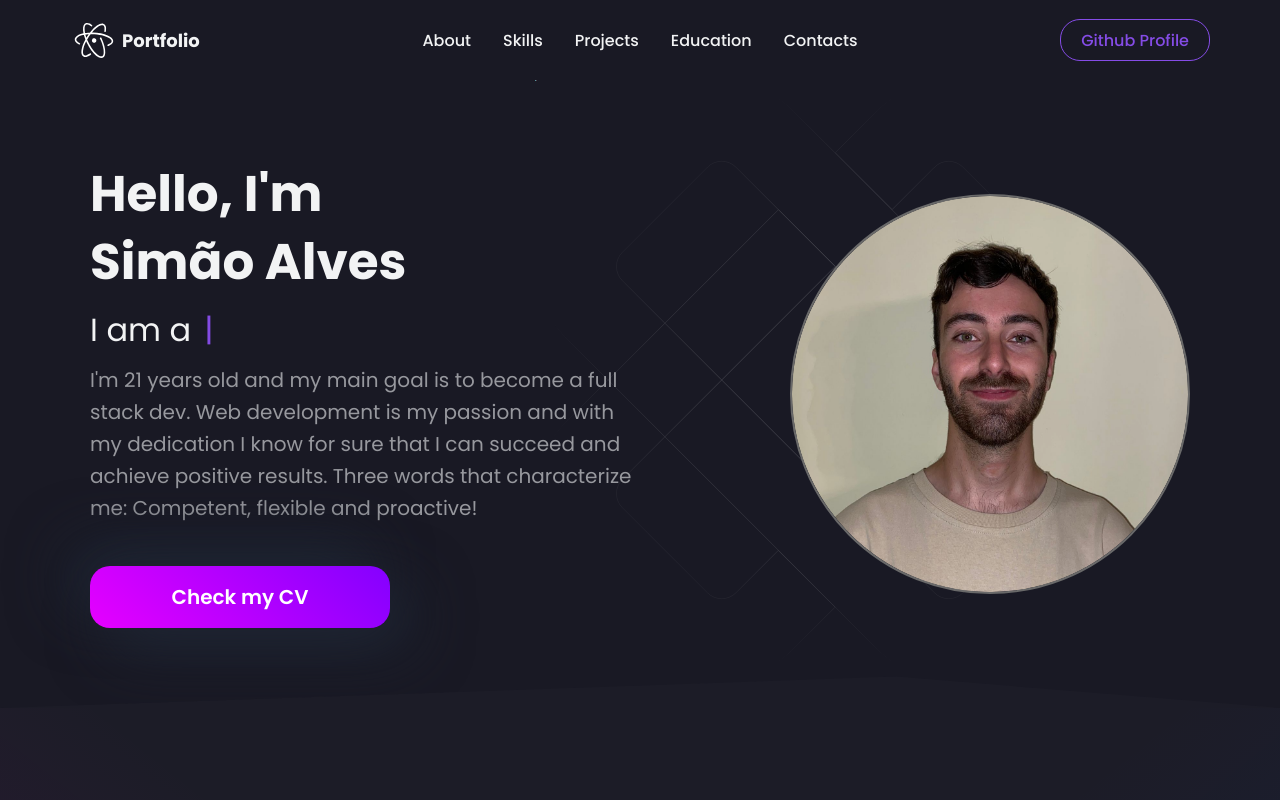
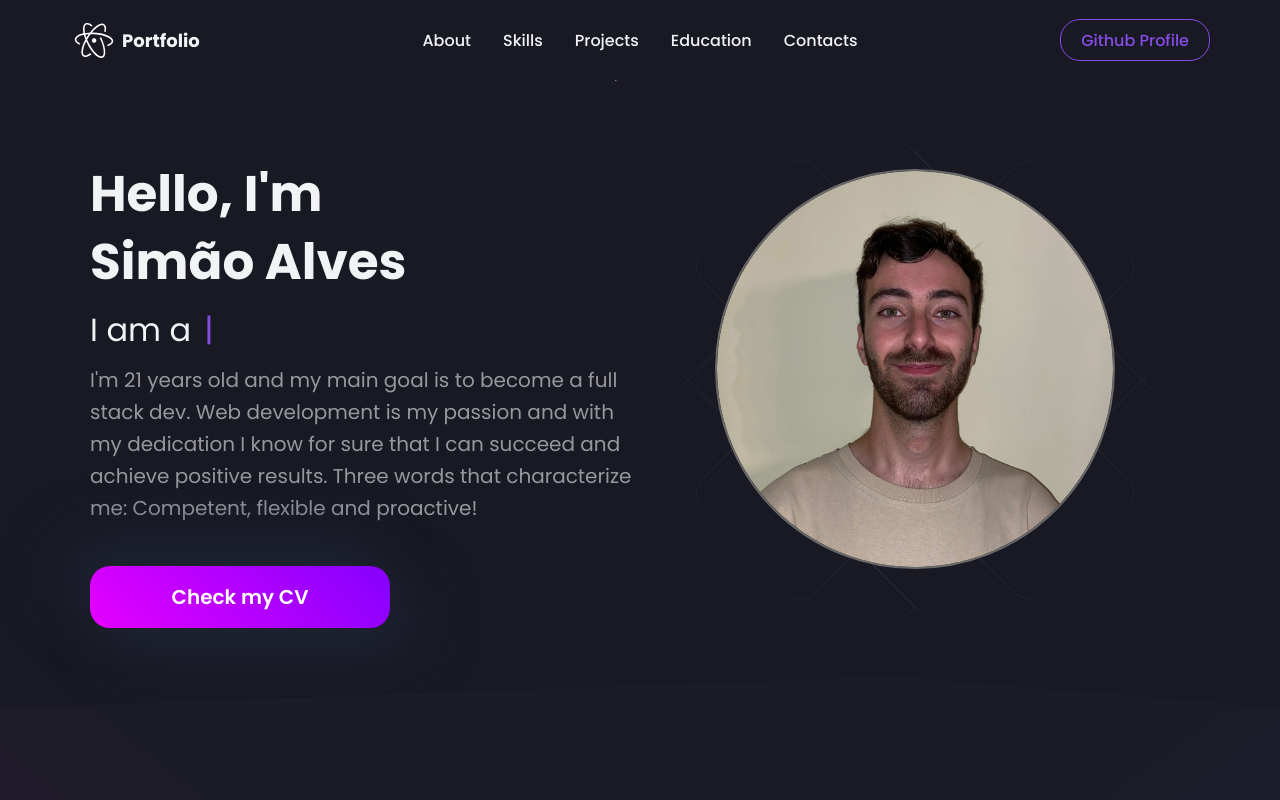
Before and after one commit to SimaoMachadoAlves/React-Web_Portfolio, a React (Create React App) app: page / in a window 1280 px wide. Shown: the top 800 px of the page. Built offline with nearby package versions, Linux system fonts and the light colour scheme.

Commit message:
Adjustments to HeroBg dimensions

```diff
--- a/src/components/HeroSection/index.js
+++ b/src/components/HeroSection/index.js
@@ -43,12 +43,18 @@ const HeroBg = styled.div`
   transform: translateX(-50%) translateY(-50%);
 
   @media screen and (max-width: 1280px) {
-    width: 82%;
+    width: 94.5%;
+  }
+
+  @media screen and (max-width: 1024px) {
+    padding-top: 4rem;
+    width: 50%;
   }
 
   @media screen and (max-width: 960px) {
     justify-content: center;
     padding: 0 0px;
+    width: 90%;
   }
 
   z-index: -1;
@@ -96,6 +102,14 @@ export const HeroRightContainer = styled.div`
   order: 2;
   justify-content: end;
   gap: 12px;
+
+  @media screen and (max-width: 1280px) {
+    order: 1;
+    justify-content: center;
+    align-items: center;
+    margin-bottom: 50px;
+  }
+
   @media screen and (max-width: 960px) {
     order: 1;
     justify-content: center;
@@ -103,8 +117,16 @@ export const HeroRightContainer = styled.div`
     margin-bottom: 80px;
   }
 
+  @media screen and (max-width: 820px) {
+    padding-top: 40px;
+  }
+
   @media screen and (max-width: 640px) {
     margin-bottom: 30px;
+  }
+
+  @media screen and (max-width: 480px) {
+    padding-top: 40px;
   }
 `;
 
```
